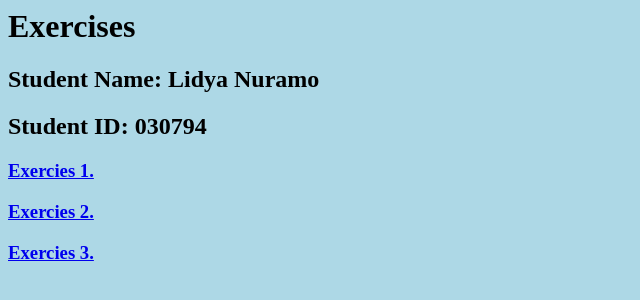
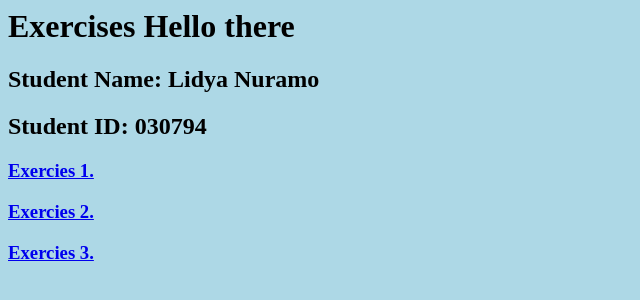
Before and after one commit to LidyaNuramo/CMS-PROJECTS-WSG, a PHP site: page / in a window 1280 px wide. Shown: the top 300 px of the page, without its empty margins (0-640 px from the left). Run offline with PHP 8.4, Linux system fonts and the light colour scheme.

Commit message:
Update index.php

```diff
--- a/index.php
+++ b/index.php
@@ -3,7 +3,7 @@
         <title>Lidya Nuramo - Exercises</title>
     </head>
     <body bgcolor="lightblue">
-        <h1>Exercises</h1>
+        <h1>Exercises Hello there</h1>
         <p><h2>Student Name: Lidya Nuramo</h2></p>
         <p><h2>Student ID: 030794</h2></p>
         <h3>
```
